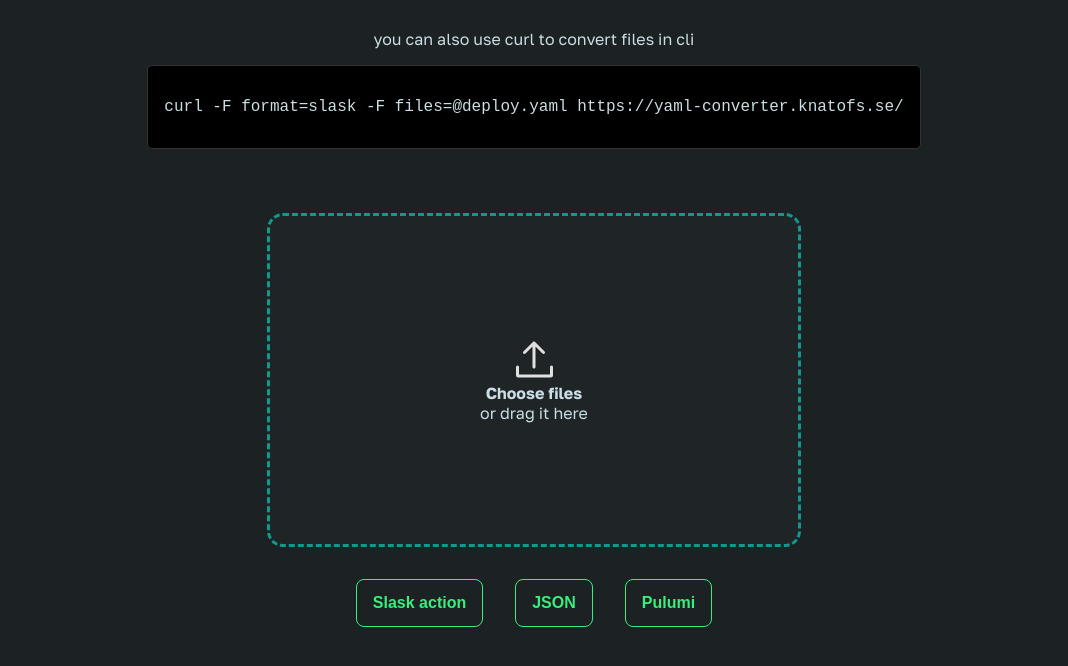
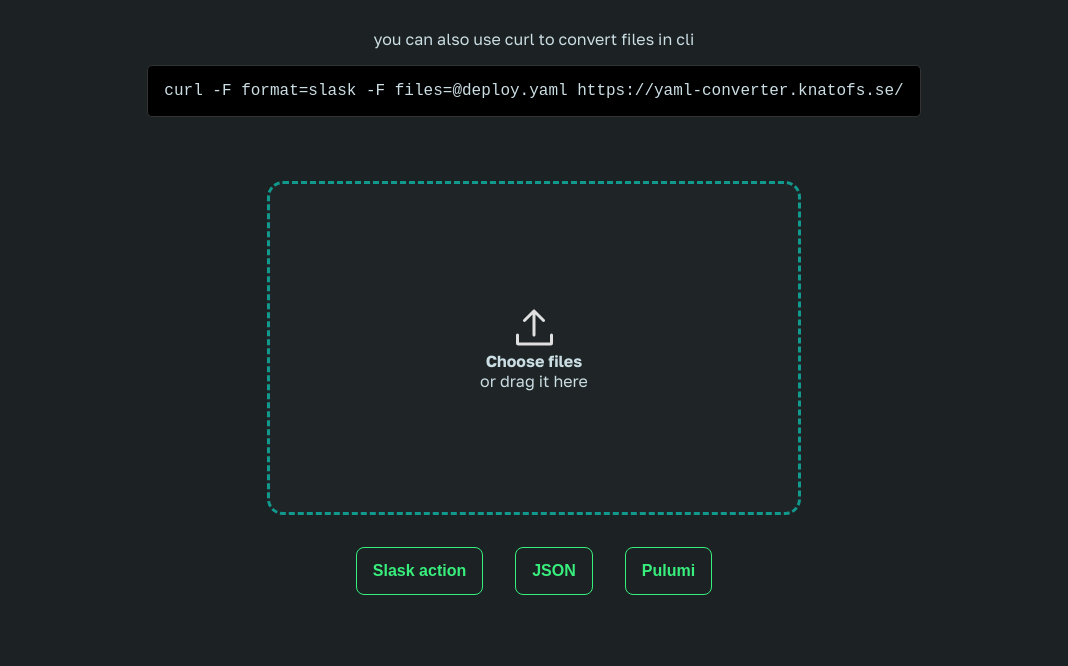
Before and after one commit to matst80/yaml-converter, a website: page index.html in a window 1280 px wide. Shown: the part 244-910 px from the top of the page, without its empty margins (106-1174 px from the left). Drawn offline with Linux system fonts and the light colour scheme.

Commit message:
Update index.html

```diff
--- a/index.html
+++ b/index.html
@@ -32,6 +32,10 @@
       background: #000;
       border: 1px solid #333;
       border-radius: 5px;
+    }
+    pre {
+      padding:0;
+      margin:0;
     }
 
     h1 {
```
